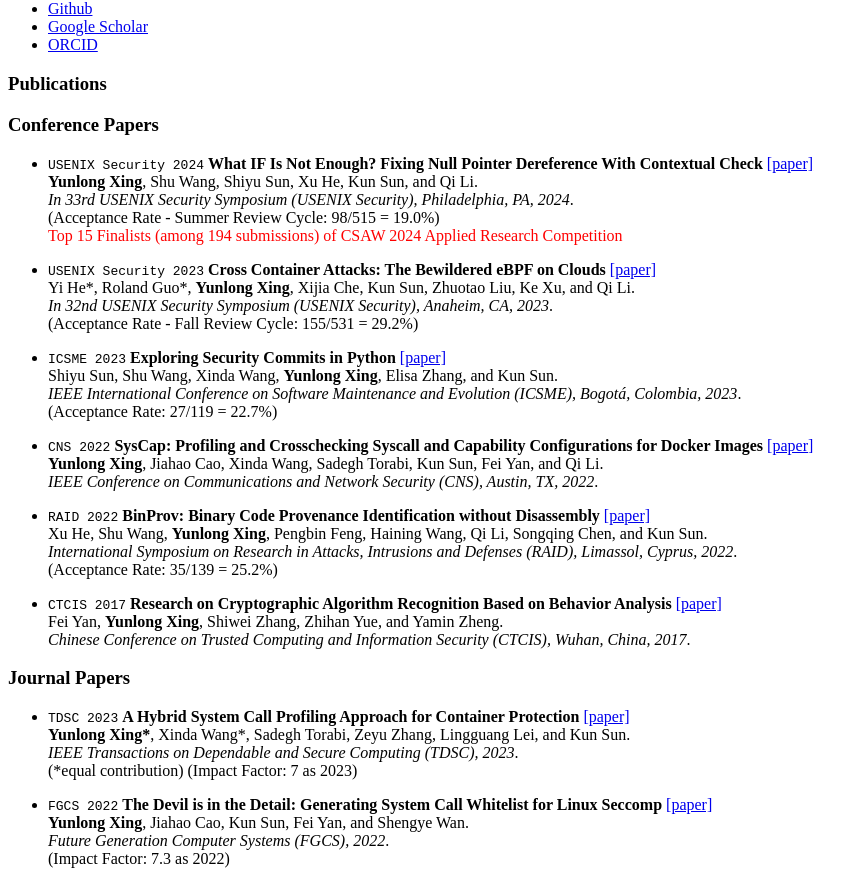
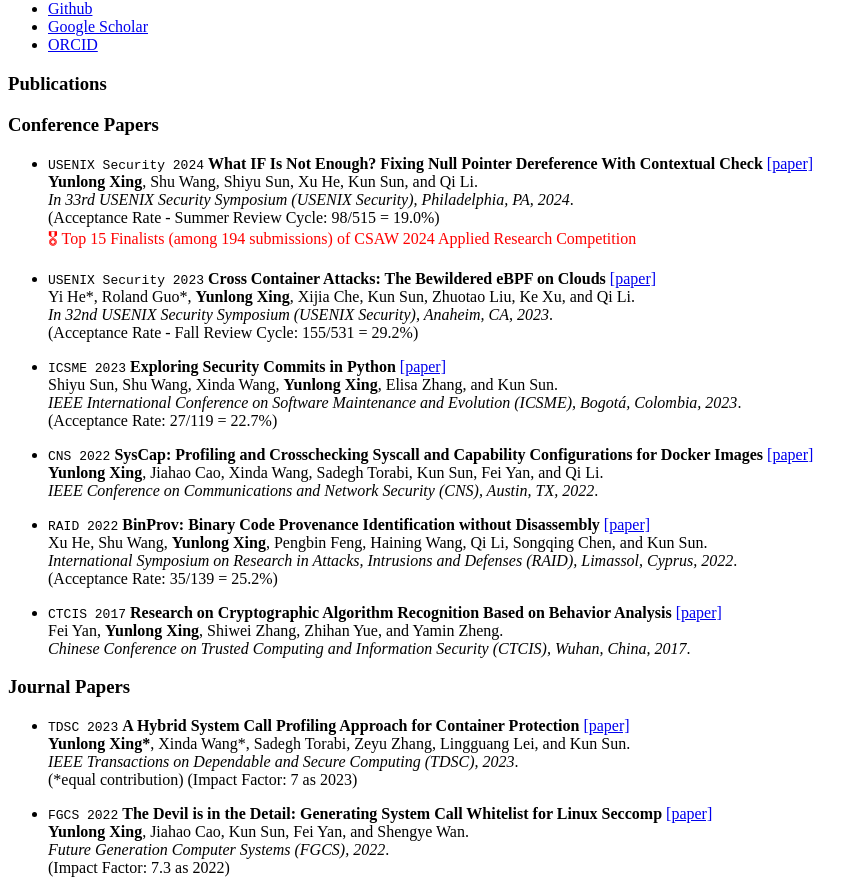
Before and after one commit to YunlongXing/yunlongxing.github.io, a Jekyll site: the page built from _pages/includes/pub.md, in a window 1280 px wide. Shown: the part 599-1483 px from the top of the page, without its empty margins (0-868 px from the left). Built offline with Jekyll 4.4.1, drawn with Linux system fonts in a browser that asks for light colours; our own code applies the rules of GitHub Pages for plain Markdown files.

Commit message:
Update pub.md

```diff
--- a/_pages/includes/pub.md
+++ b/_pages/includes/pub.md
@@ -4,7 +4,7 @@
 **Yunlong Xing**, Shu Wang, Shiyu Sun, Xu He, Kun Sun, and Qi Li.<br>
 *In 33rd USENIX Security Symposium (USENIX Security), Philadelphia, PA, 2024*.<br>
 (Acceptance Rate - Summer Review Cycle: 98/515 = 19.0%)<br>
-<span style="color:red">Top 15 Finalists (among 194 submissions) of CSAW 2024 Applied Research Competition</span>
+<span style="color:red">🎖 Top 15 Finalists (among 194 submissions) of CSAW 2024 Applied Research Competition</span>
 
 - ``USENIX Security 2023`` **Cross Container Attacks: The Bewildered eBPF on Clouds** [\[paper\]](/publications/security23_container.pdf)<br>
 Yi He\*, Roland Guo\*, **Yunlong Xing**, Xijia Che, Kun Sun, Zhuotao Liu, Ke Xu, and Qi Li.<br>
```
